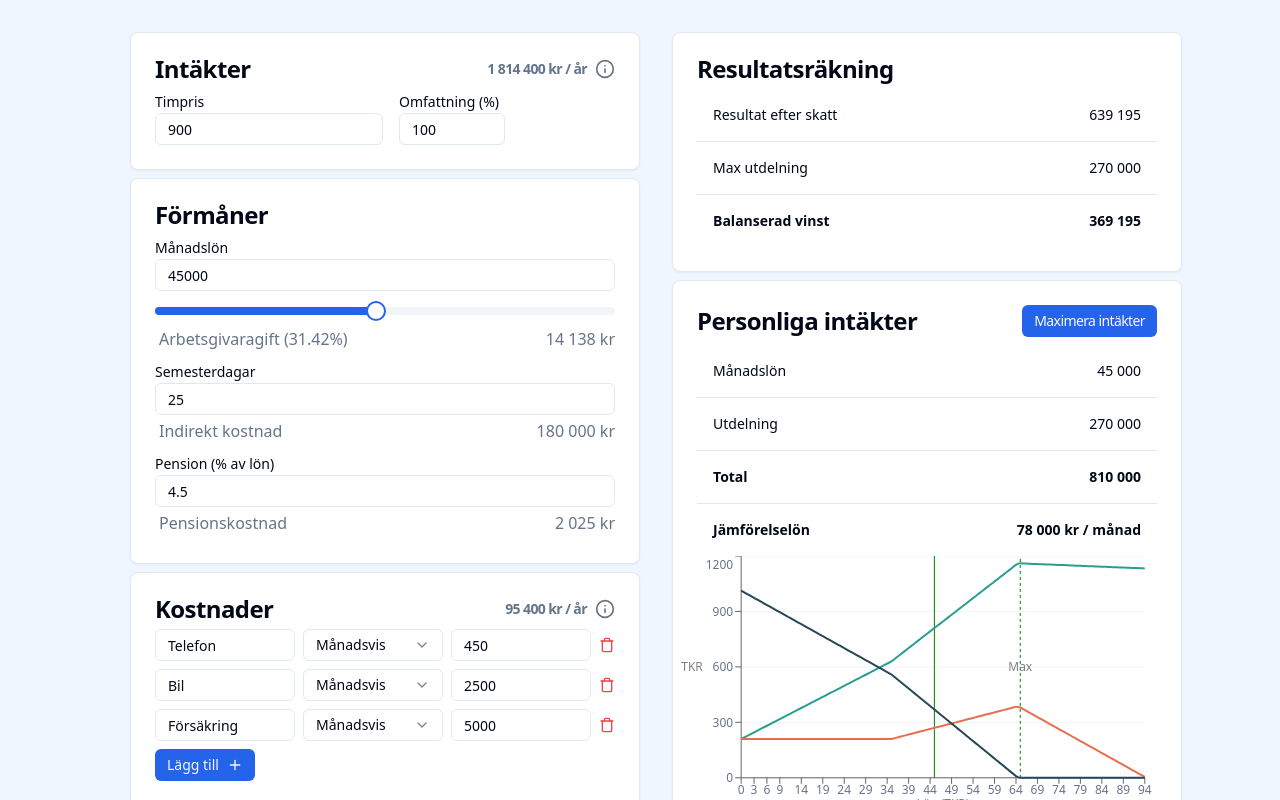
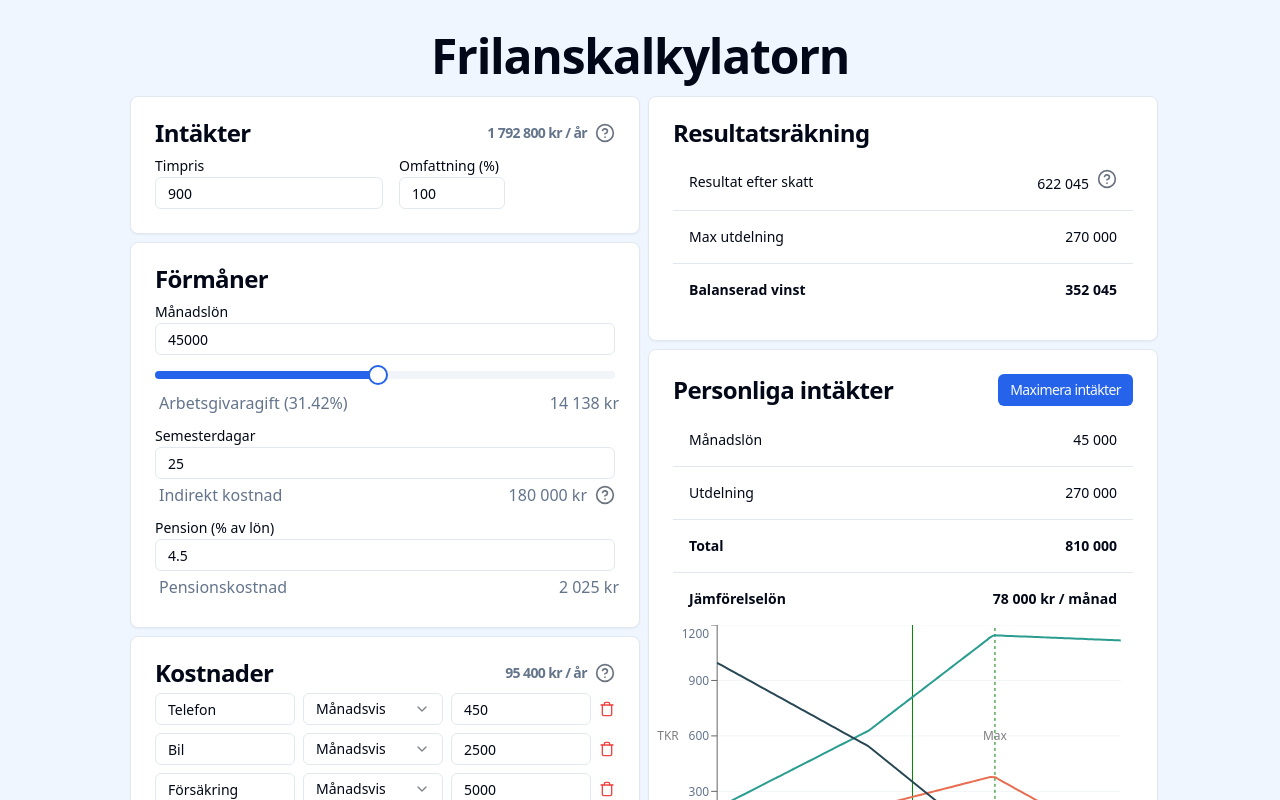
Before and after one commit to joacimastrom/frilans, a React (Vite) app: page / in a window 1280 px wide. Shown: the top 800 px of the page. Built offline with nearby package versions, Linux system fonts and the light colour scheme.

Commit message:
start making popovers

```diff
--- a/index.html
+++ b/index.html
@@ -4,7 +4,7 @@
     <meta charset="UTF-8" />
     <link rel="icon" type="image/svg+xml" href="/vite.svg" />
     <meta name="viewport" content="width=device-width, initial-scale=1.0" />
-    <title>Frilansmax</title>
+    <title>Frilanskalkylatorn</title>
   </head>
 
   <body>
--- a/src/components/Data.tsx
+++ b/src/components/Data.tsx
@@ -7,7 +7,7 @@ type Props = {
 };
 
 export const Data = ({ label, value, className }: Props) => {
-  const classes = cn("flex justify-between", className);
+  const classes = cn("flex justify-between w-full", className);
   return (
     <h2 className={classes}>
       <span>{label}</span>
--- a/src/components/Form/BenefitsCard.tsx
+++ b/src/components/Form/BenefitsCard.tsx
@@ -1,6 +1,7 @@
 import { EMPLOYER_TAX } from "@/lib/constants";
 import { addThousandSeparator } from "@/lib/helpers";
 import { Data } from "../Data";
+import InfoPopover from "../InfoPopover";
 import { Card, CardContent, CardHeader, CardTitle } from "../ui/card";
 import { Input } from "../ui/input";
 import { Label } from "../ui/label";
@@ -88,11 +89,17 @@ const BenefitsCard = ({
           }
         />
         {lostRevenue > 0 && (
-          <Data
-            className="text-muted-foreground mt-1 ml-1"
-            label="Indirekt kostnad"
-            value={`${addThousandSeparator(lostRevenue)} kr`}
-          />
+          <div className="flex width-full items-center mt-1 ">
+            <Data
+              className="text-muted-foreground ml-1"
+              label="Indirekt kostnad"
+              value={`${addThousandSeparator(lostRevenue)} kr`}
+            />
+            <InfoPopover>
+              Semesterdagar är dagar som ej faktureras, detta räknas bort från
+              totala omsättningen.
+            </InfoPopover>
+          </div>
         )}
       </div>
       <div>
--- a/src/components/Form/Form.tsx
+++ b/src/components/Form/Form.tsx
@@ -13,7 +13,7 @@ import { useEffect, useMemo, useState } from "react";
 import { IncomeTable } from "../IncomeTable";
 import { ResultTable } from "../ResultTable";
 import TaxTable from "../TaxTable";
-import { Card, CardContent, CardHeader, CardTitle } from "../ui/card";
+import { Table, TableCell, TableRow } from "../ui/table";
 import AdditionalCosts from "./AdditionalCosts";
 import BenefitsCard from "./BenefitsCard";
 import RevenueCard from "./RevenueCard";
@@ -84,7 +84,6 @@ const Form = () => {
   } = getRevenueData(revenue, benefits, costs);
 
   const maxSalary = getMaxSalary(resultBeforeSalary, benefits.pension);
-  console.log(maxSalary);
 
   useEffect(() => {
     if (benefits.salary > maxSalary) {
@@ -154,7 +153,11 @@ const Form = () => {
     });
 
   return (
-    <div className="flex gap-8">
+    <div>
+      <h1 className="scroll-m-20 text-center text-4xl font-extrabold tracking-tight lg:text-5xl mb-4">
+        Frilanskalkylatorn
+      </h1>
+      <div className="flex gap-2">
         <div className="flex flex-col shrink-0 basis-1/2">
           <div className="space-y-2">
             <RevenueCard
@@ -178,20 +181,19 @@ const Form = () => {
           </div>
         </div>
         <div className="shrink-0 basis-1/2 sticky h-fit top-[72px] flex flex-col gap-2">
-        <Card>
-          <CardHeader className="pb-2">
-            <CardTitle className="flex items-center">
-              Resultatsräkning
-            </CardTitle>
-          </CardHeader>
-          <CardContent>
           <ResultTable
             resultAfterTax={resultAfterTax}
             maxDividend={maxDividend}
             balancedResult={balancedResult}
+            resultDescription={
+              <Table>
+                <TableRow>
+                  <TableCell>Årliga intäkter</TableCell>
+                  <TableCell className="text-right">{totalRevenue}</TableCell>
+                </TableRow>
+              </Table>
+            }
           />
-          </CardContent>
-        </Card>
           <IncomeTable
             salary={totalSalary}
             dividend={maxDividend}
@@ -210,6 +212,7 @@ const Form = () => {
           />
         </div>
       </div>
+    </div>
   );
 };
 
--- a/src/components/Form/RevenueCard.tsx
+++ b/src/components/Form/RevenueCard.tsx
@@ -31,7 +31,10 @@ const RevenueCard = ({ revenue, setRevenue, totalRevenue }: Props) => (
         Intäkter
         <CardDescription className="ml-auto flex items-center">
           {totalRevenue}
-          <InfoPopover />
+          <InfoPopover>
+            Totala intäkter är beräknade på timpris och omfattning över 249
+            arbetsdagar för 2025.
+          </InfoPopover>
         </CardDescription>
       </CardTitle>
     </CardHeader>
--- a/src/components/InfoPopover.tsx
+++ b/src/components/InfoPopover.tsx
@@ -1,15 +1,17 @@
-import { InfoIcon } from "lucide-react";
+import { CircleHelpIcon } from "lucide-react";
 import { Popover, PopoverContent, PopoverTrigger } from "./ui/popover";
 
-type Props = {};
+type Props = {
+  children?: React.ReactNode;
+};
 
-const InfoPopover = (props: Props) => {
+const InfoPopover = ({ children }: Props) => {
   return (
     <Popover>
       <PopoverTrigger>
-        <InfoIcon className="ml-2 text-gray-500 w-5 h-5" />
+        <CircleHelpIcon className="ml-2 text-gray-500 w-5 h-5" />
       </PopoverTrigger>
-      <PopoverContent>Place content for the popover here.</PopoverContent>
+      <PopoverContent>{children}</PopoverContent>
     </Popover>
   );
 };
--- a/src/components/ResultTable.tsx
+++ b/src/components/ResultTable.tsx
@@ -1,24 +1,35 @@
 import { Table, TableBody, TableCell, TableRow } from "@/components/ui/table";
 import { addThousandSeparator } from "@/lib/helpers";
+import { ReactNode } from "react";
+import InfoPopover from "./InfoPopover";
+import { Card, CardContent, CardHeader, CardTitle } from "./ui/card";
 
 type Props = {
   resultAfterTax: number;
   maxDividend: number;
   balancedResult: number;
+  resultDescription: ReactNode;
 };
 
 export const ResultTable = ({
   resultAfterTax,
   maxDividend,
   balancedResult,
+  resultDescription,
 }: Props) => {
   return (
+    <Card>
+      <CardHeader className="pb-2">
+        <CardTitle className="flex items-center">Resultatsräkning</CardTitle>
+      </CardHeader>
+      <CardContent>
         <Table>
           <TableBody>
             <TableRow>
               <TableCell>Resultat efter skatt</TableCell>
               <TableCell className="text-right">
                 {addThousandSeparator(resultAfterTax)}
+                <InfoPopover>{resultDescription}</InfoPopover>
               </TableCell>
             </TableRow>
             <TableRow>
@@ -35,5 +46,7 @@ export const ResultTable = ({
             </TableRow>
           </TableBody>
         </Table>
+      </CardContent>
+    </Card>
   );
 };
--- a/src/lib/constants.ts
+++ b/src/lib/constants.ts
@@ -1,4 +1,4 @@
-export const WORKING_DAYS_SWEDEN = 252; // Approximate number of working days in a year in Sweden
+export const WORKING_DAYS_SWEDEN = 249; // Approximate number of working days in a year in Sweden
 export const HOURS_PER_WORKDAY = 8;
 export const WORKDAYS_PER_WEEK = 5;
 export const WORKDAYS__PER_MONTH = 22;
```
Lines whose indentation alone changed are shown as unchanged.
